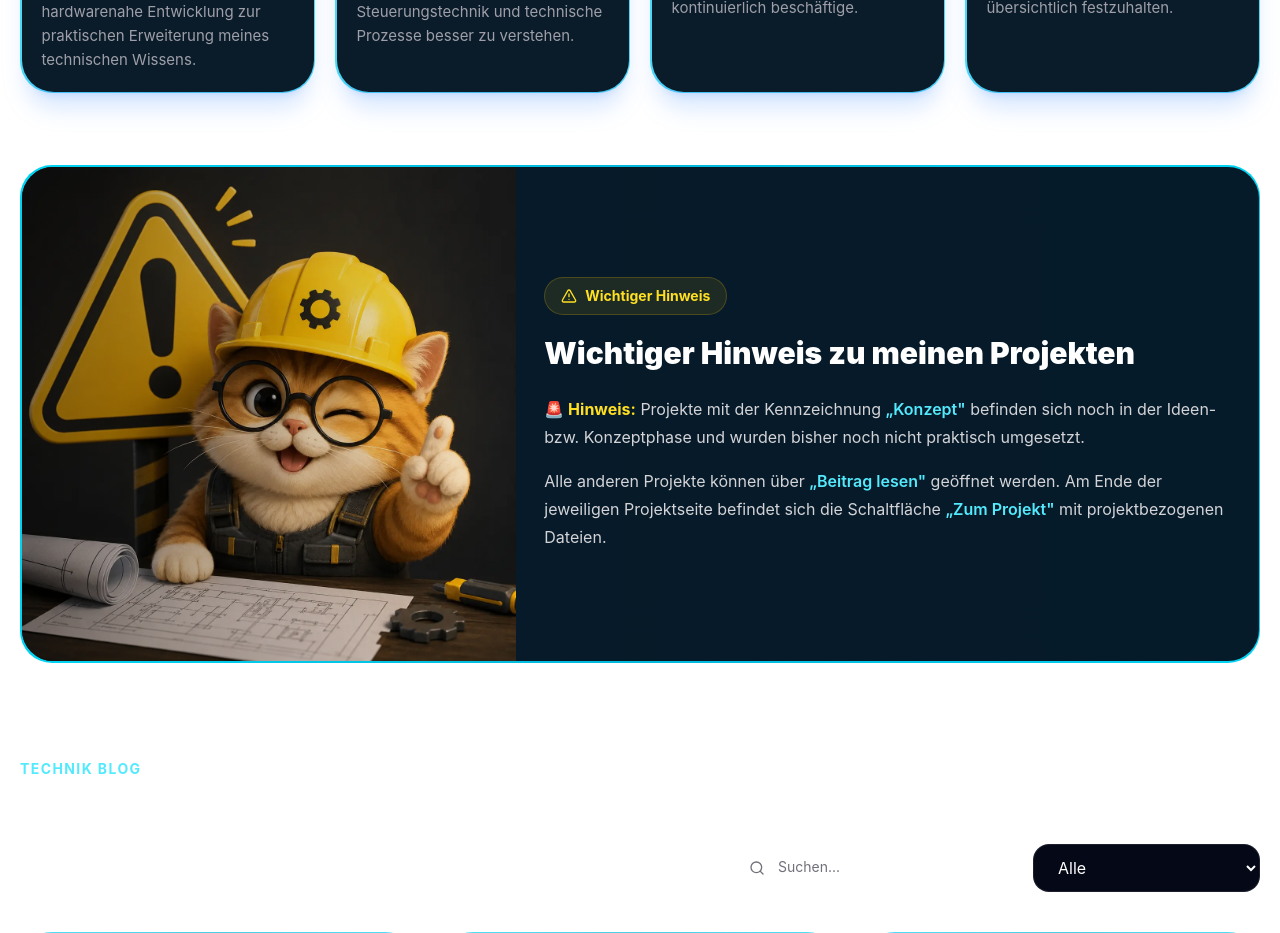
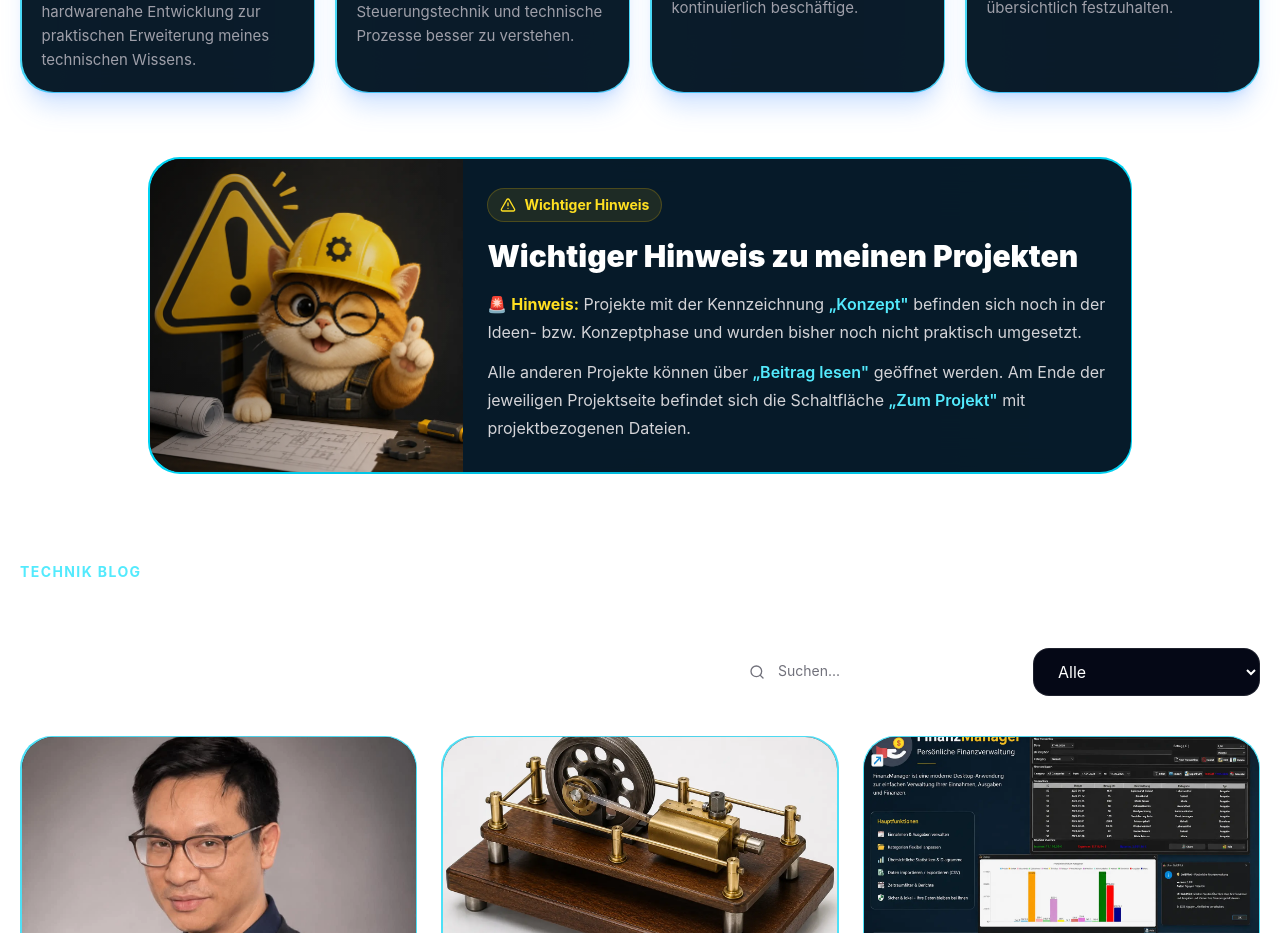
Before and after one commit to nguyennhando/my-electronics-blog, a React (Vite) app: page / in a window 1280 px wide. Shown: the part 2660-3593 px from the top of the page. Built offline with nearby package versions, Linux system fonts and the light colour scheme.

Commit message:
Update UI

```diff
--- a/src/App.jsx
+++ b/src/App.jsx
@@ -997,20 +997,20 @@ const paginatedPosts = filteredPosts.slice(
         </section>
 
         {/* Warning card */}
-        <section className="mx-auto max-w-7xl px-4 py-8 sm:px-5">
+        <section className="mx-auto max-w-5xl px-4 py-6 sm:px-5">
           <div className="rounded-[2rem] p-[1.5px] bg-gradient-to-r from-cyan-400 via-cyan-500 to-cyan-400">
             <div className="overflow-hidden rounded-[1.95rem] bg-[#07111f]/95 backdrop-blur-xl">
-              <div className="grid lg:grid-cols-[0.4fr_0.6fr]">
-                <div className="relative h-48 lg:h-auto">
+              <div className="grid lg:grid-cols-[0.32fr_0.68fr]">
+                <div className="relative h-36 sm:h-40 lg:h-auto">
                   <img src="/my-electronics-blog/images/project-warning.webp" alt="Hinweis" className="h-full w-full object-cover" />
                   <div className="absolute inset-0 bg-gradient-to-r from-black/40 to-transparent" />
                 </div>
-                <div className="flex flex-col justify-center p-5 sm:p-6 lg:p-7">
-                  <div className="inline-flex w-fit items-center gap-2 rounded-full border border-yellow-400/20 bg-yellow-400/10 px-4 py-2 text-sm font-bold text-yellow-300">
+                <div className="flex flex-col justify-center p-5 sm:p-6">
+                  <div className="inline-flex w-fit items-center gap-2 rounded-full border border-yellow-400/20 bg-yellow-400/10 px-3 py-1.5 text-sm font-bold text-yellow-300">
                     <AlertTriangle className="h-4 w-4" /> Wichtiger Hinweis
                   </div>
-                  <h2 className="mt-5 text-2xl font-black text-white sm:text-3xl">Wichtiger Hinweis zu meinen Projekten</h2>
-                  <div className="mt-6 space-y-4 text-sm leading-7 text-zinc-300 sm:text-base">
+                  <h2 className="mt-4 text-2xl font-black text-white sm:text-3xl">Wichtiger Hinweis zu meinen Projekten</h2>
+                  <div className="mt-4 space-y-3 text-sm leading-6 text-zinc-300 sm:text-base sm:leading-7">
                     <p><span className="font-bold text-yellow-300">🚨 Hinweis:</span> Projekte mit der Kennzeichnung <span className="font-semibold text-cyan-300">„Konzept"</span> befinden sich noch in der Ideen- bzw. Konzeptphase und wurden bisher noch nicht praktisch umgesetzt.</p>
                     <p>Alle anderen Projekte können über <span className="font-semibold text-cyan-300">„Beitrag lesen"</span> geöffnet werden. Am Ende der jeweiligen Projektseite befindet sich die Schaltfläche <span className="font-semibold text-cyan-300">„Zum Projekt"</span> mit projektbezogenen Dateien.</p>
                   </div>
```
